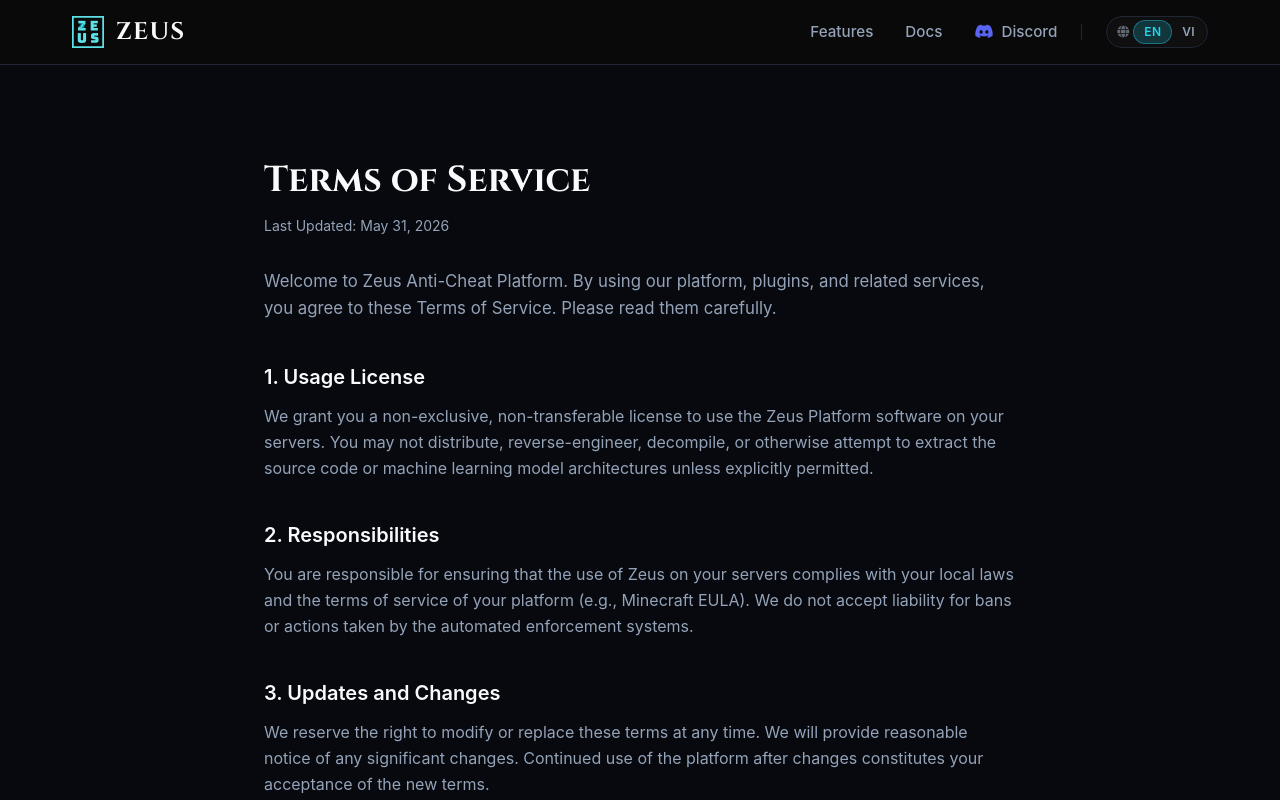
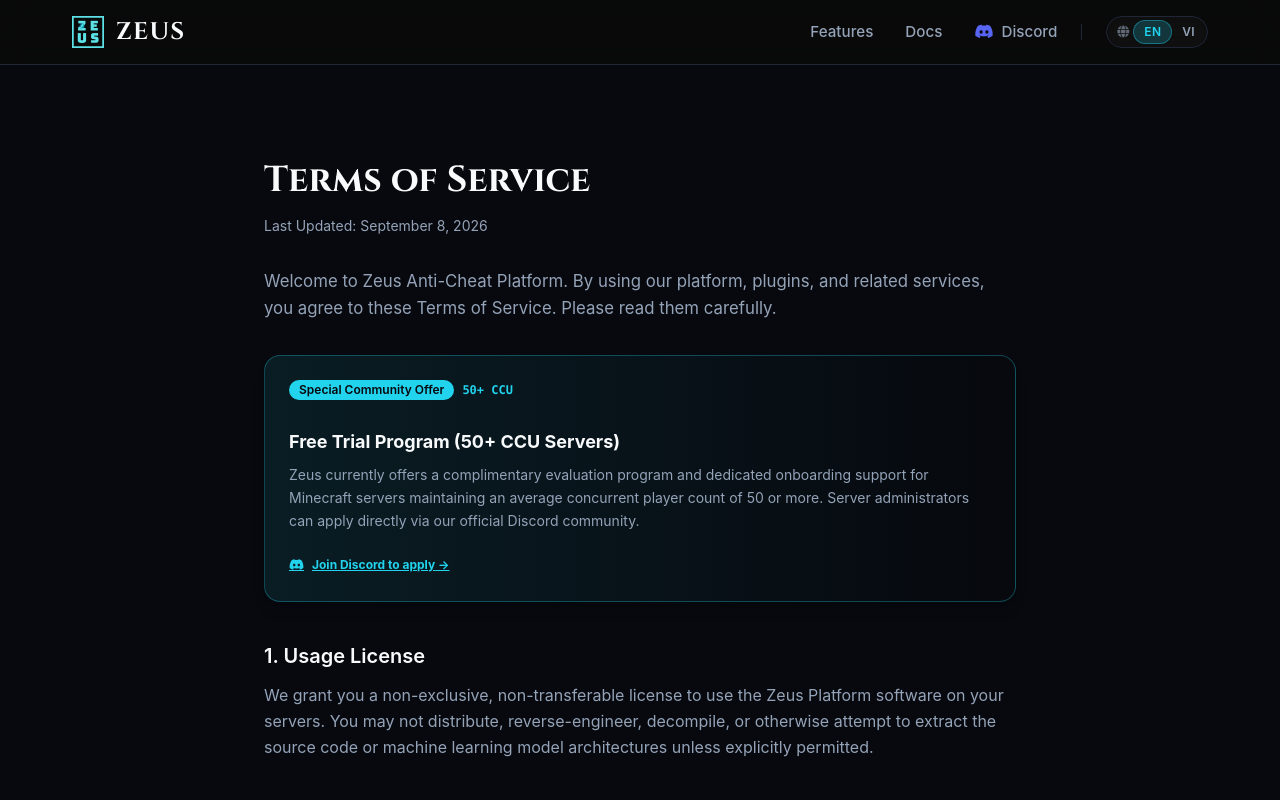
Before and after one commit to zeus-anticheat/zeus_preview, a React (Vite) app: page /terms in a window 1280 px wide. Shown: the top 800 px of the page. Built offline with nearby package versions, Linux system fonts and the light colour scheme.

Commit message:
docs(terms): add weekend update cycle schedule and 50+ CCU free trial notice

```diff
--- a/src/pages/Terms.tsx
+++ b/src/pages/Terms.tsx
@@ -14,8 +14,13 @@
   const content = {
     en: {
       title: 'Terms of Service',
-      lastUpdated: 'Last Updated: May 31, 2026',
+      lastUpdated: 'Last Updated: September 8, 2026',
       intro: 'Welcome to Zeus Anti-Cheat Platform. By using our platform, plugins, and related services, you agree to these Terms of Service. Please read them carefully.',
+      freeTrialNotice: {
+        badge: 'Special Community Offer',
+        title: 'Free Trial Program (50+ CCU Servers)',
+        content: 'Zeus currently offers a complimentary evaluation program and dedicated onboarding support for Minecraft servers maintaining an average concurrent player count of 50 or more. Server administrators can apply directly via our official Discord community.',
+      },
       sections: [
         {
           title: '1. Usage License',
@@ -26,19 +31,28 @@
           content: 'You are responsible for ensuring that the use of Zeus on your servers complies with your local laws and the terms of service of your platform (e.g., Minecraft EULA). We do not accept liability for bans or actions taken by the automated enforcement systems.',
         },
         {
-          title: '3. Updates and Changes',
-          content: 'We reserve the right to modify or replace these terms at any time. We will provide reasonable notice of any significant changes. Continued use of the platform after changes constitutes your acceptance of the new terms.',
+          title: '3. Platform Updates and Release Cycle',
+          content: 'Software updates and stability releases are scheduled regularly over weekends, following review, integration testing, and issue triage sourced from the primary GitHub repositories and verified reports in our Discord community. Emergency hotfixes addressing critical security vulnerabilities or severe false-flag regressions may be deployed out-of-band with prior notice.',
         },
         {
-          title: '4. Limitation of Liability',
+          title: '4. Terms Modifications',
+          content: 'We reserve the right to modify or replace these terms at any time. We will provide reasonable notice of any significant changes via our official communication channels. Continued use of the platform after changes constitutes your acceptance of the new terms.',
+        },
+        {
+          title: '5. Limitation of Liability',
           content: 'In no event shall Zeus Anti-Cheat or its developers be liable for any damages arising out of the use or inability to use the platform, even if we have been notified of the possibility of such damage.',
         }
       ]
     },
     vi: {
       title: 'Điều khoản Dịch vụ',
-      lastUpdated: 'Cập nhật lần cuối: 31 Tháng 5, 2026',
+      lastUpdated: 'Cập nhật lần cuối: 8 Tháng 9, 2026',
       intro: 'Chào mừng đến với Nền tảng Zeus Anti-Cheat. Khi sử dụng nền tảng, plugin và các dịch vụ liên quan của chúng tôi, bạn đồng ý với các Điều khoản Dịch vụ này. Vui lòng đọc kỹ.',
+      freeTrialNotice: {
+        badge: 'Chương trình Hỗ trợ Máy chủ',
+        title: 'Chính sách Dùng thử Miễn phí (Máy chủ từ 50 người chơi)',
+        content: 'Zeus hiện đang có chính sách hỗ trợ cung cấp dùng thử miễn phí kèm hỗ trợ kỹ thuật trực tiếp dành cho các máy chủ có lượng người chơi trực tuyến đồng thời (CCU) từ 50 trở lên. Quản trị viên máy chủ có thể liên hệ đăng ký trải nghiệm thông qua Discord chính thức của chúng tôi.',
+      },
       sections: [
         {
           title: '1. Giấy phép Sử dụng',
@@ -49,11 +63,15 @@
           content: 'Bạn có trách nhiệm đảm bảo việc sử dụng Zeus trên máy chủ của mình tuân thủ luật pháp địa phương và điều khoản dịch vụ của nền tảng (ví dụ: Minecraft EULA). Chúng tôi không chịu trách nhiệm pháp lý cho các lệnh cấm hay hành động được thực hiện bởi hệ thống thực thi tự động.',
         },
         {
-          title: '3. Cập nhật và Thay đổi',
-          content: 'Chúng tôi bảo lưu quyền sửa đổi hoặc thay thế các điều khoản này bất kỳ lúc nào. Chúng tôi sẽ thông báo hợp lý về bất kỳ thay đổi quan trọng nào. Việc tiếp tục sử dụng nền tảng sau khi thay đổi đồng nghĩa với việc bạn chấp nhận các điều khoản mới.',
+          title: '3. Lịch trình Cập nhật Hệ thống',
+          content: 'Việc cập nhật và phát hành các bản vá lỗi thường được diễn ra định kỳ vào dịp cuối tuần, sau khi đã được đội ngũ phát triển tổng hợp, kiểm thử và duyệt cải thiện dựa trên các đóng góp từ repository GitHub chính cũng như phản hồi từ cộng đồng Discord. Các bản vá khẩn cấp (hotfix) đối với lỗ hổng bảo mật nghiêm trọng có thể được phát hành linh hoạt kèm thông báo.',
         },
         {
-          title: '4. Giới hạn Trách nhiệm',
+          title: '4. Thay đổi Điều khoản',
+          content: 'Chúng tôi bảo lưu quyền sửa đổi hoặc thay thế các điều khoản này bất kỳ lúc nào. Chúng tôi sẽ thông báo hợp lý về bất kỳ thay đổi quan trọng nào qua các kênh liên lạc chính thức. Việc tiếp tục sử dụng nền tảng sau khi thay đổi đồng nghĩa với việc bạn chấp nhận các điều khoản mới.',
+        },
+        {
+          title: '5. Giới hạn Trách nhiệm',
           content: 'Trong mọi trường hợp, Zeus Anti-Cheat hoặc các nhà phát triển sẽ không chịu trách nhiệm cho bất kỳ thiệt hại nào phát sinh từ việc sử dụng hoặc không thể sử dụng nền tảng, ngay cả khi chúng tôi đã được thông báo về khả năng xảy ra thiệt hại đó.',
         }
       ]
@@ -71,6 +89,31 @@
         <p className="text-[1.05rem] leading-relaxed mb-8">
           {copy.intro}
         </p>
+
+        {/* Free Trial Highlight Box */}
+        <div className="mb-10 p-6 rounded-2xl bg-gradient-to-r from-accent/10 via-accent/5 to-transparent border border-accent/30 shadow-lg relative overflow-hidden">
+          <div className="flex items-center gap-2 mb-3">
+            <span className="px-2.5 py-0.5 rounded-full text-xs font-semibold bg-accent text-bg-color">
+              {copy.freeTrialNotice.badge}
+            </span>
+            <span className="text-accent text-xs font-mono font-semibold">50+ CCU</span>
+          </div>
+          <h3 className="text-lg font-bold text-text-main mb-2 font-heading">
+            {copy.freeTrialNotice.title}
+          </h3>
+          <p className="text-text-sec text-sm leading-relaxed mb-4">
+            {copy.freeTrialNotice.content}
+          </p>
+          <a
+            href="https://discord.gg/4RR9Tuunuk"
+            target="_blank"
+            rel="noopener noreferrer"
+            className="inline-flex items-center gap-2 text-xs font-bold text-accent hover:underline"
+          >
+            <i className="fa-brands fa-discord"></i>
+            {language === 'en' ? 'Join Discord to apply' : 'Tham gia Discord để đăng ký'} &rarr;
+          </a>
+        </div>
 
         {copy.sections.map((section, index) => (
           <div key={index} className="mb-8">
```
